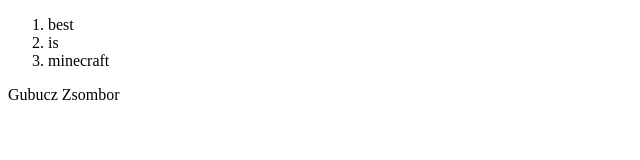
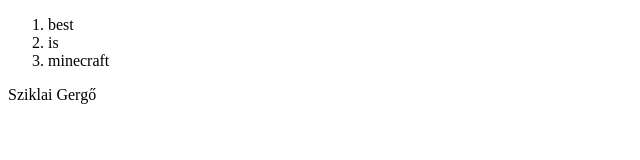
Before and after one commit to GubuczZsombiCkik/masodikrepo, a plain HTML site: page index.html in a window 1280 px wide. Shown: the full height of the page, 0-640 px from the left. Drawn offline with Linux system fonts and the light colour scheme.

Commit message:
Sziklai Gergő

```diff
--- a/index.html
+++ b/index.html
@@ -12,7 +12,7 @@
     <li>is</li>
     <li>minecraft</li>
      </ol>
-     Gubucz Zsombor
+     Sziklai Gergő
 
 
 </body>
```
